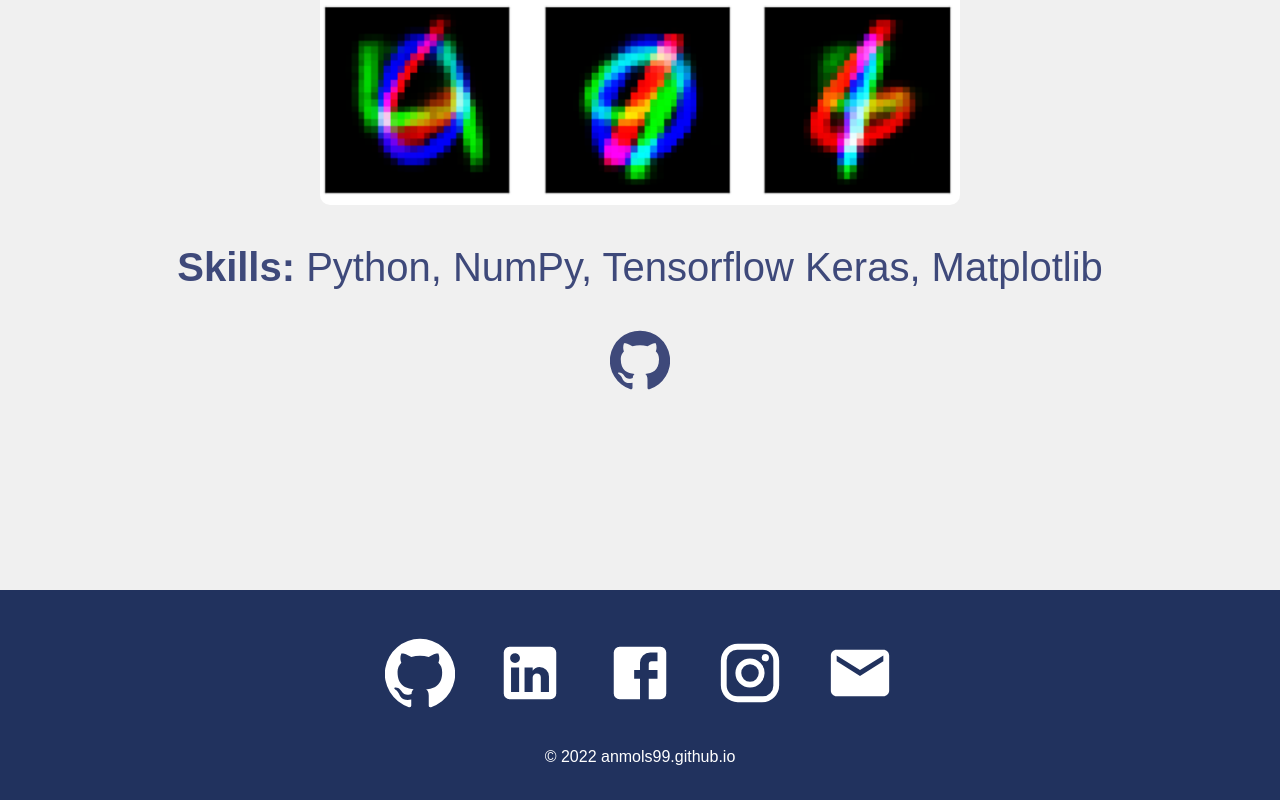
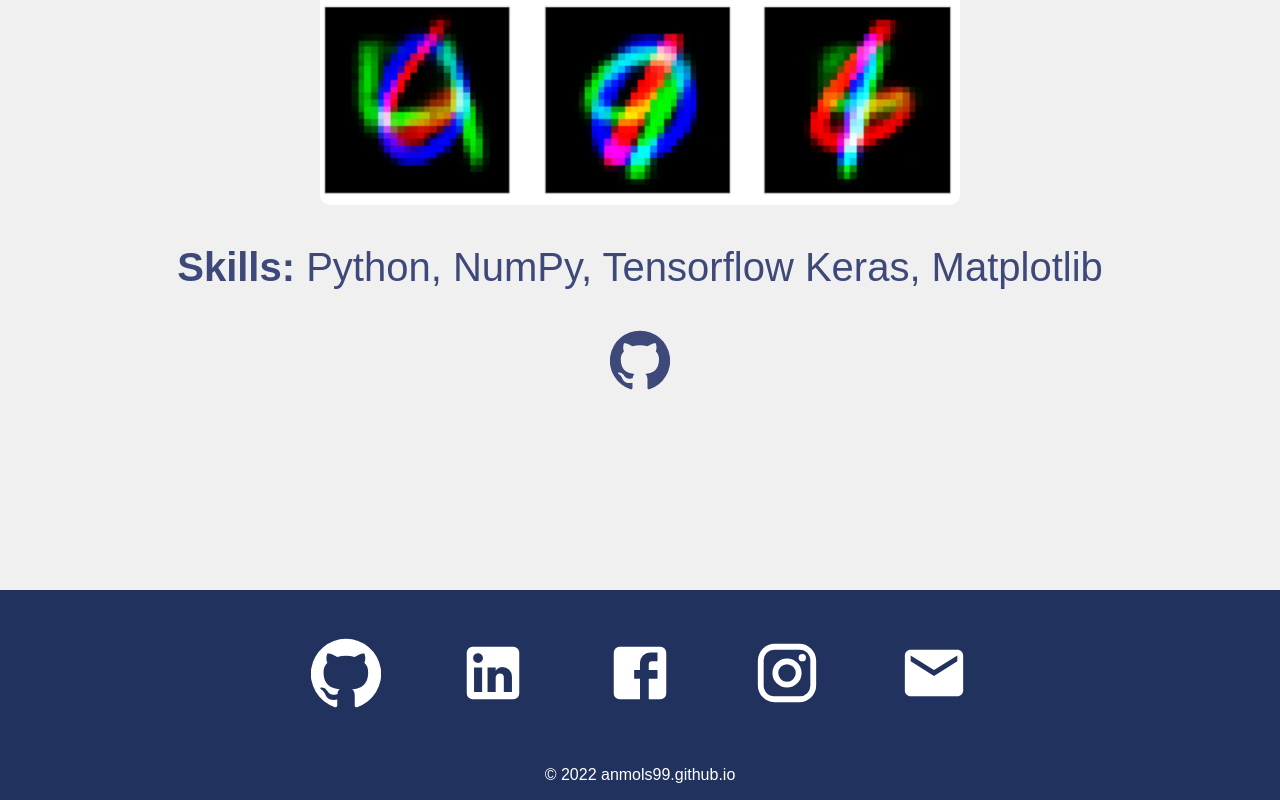
Before and after one commit to AnmolS99/anmols99.github.io, a React (Create React App) app: page /project/1 in a window 1280 px wide. Shown: the part 447-1247 px from the top of the page. Built offline with nearby package versions, Linux system fonts and the light colour scheme.

Commit message:
Change Footer margin padding, for better visibility

```diff
--- a/src/styles/Footer.css
+++ b/src/styles/Footer.css
@@ -12,7 +12,7 @@
 
 .socialMedia svg {
     color: white;
-    margin: 20px;
+    margin: 3vw;
     font-size: 70px;
     cursor: pointer;
 }
```
